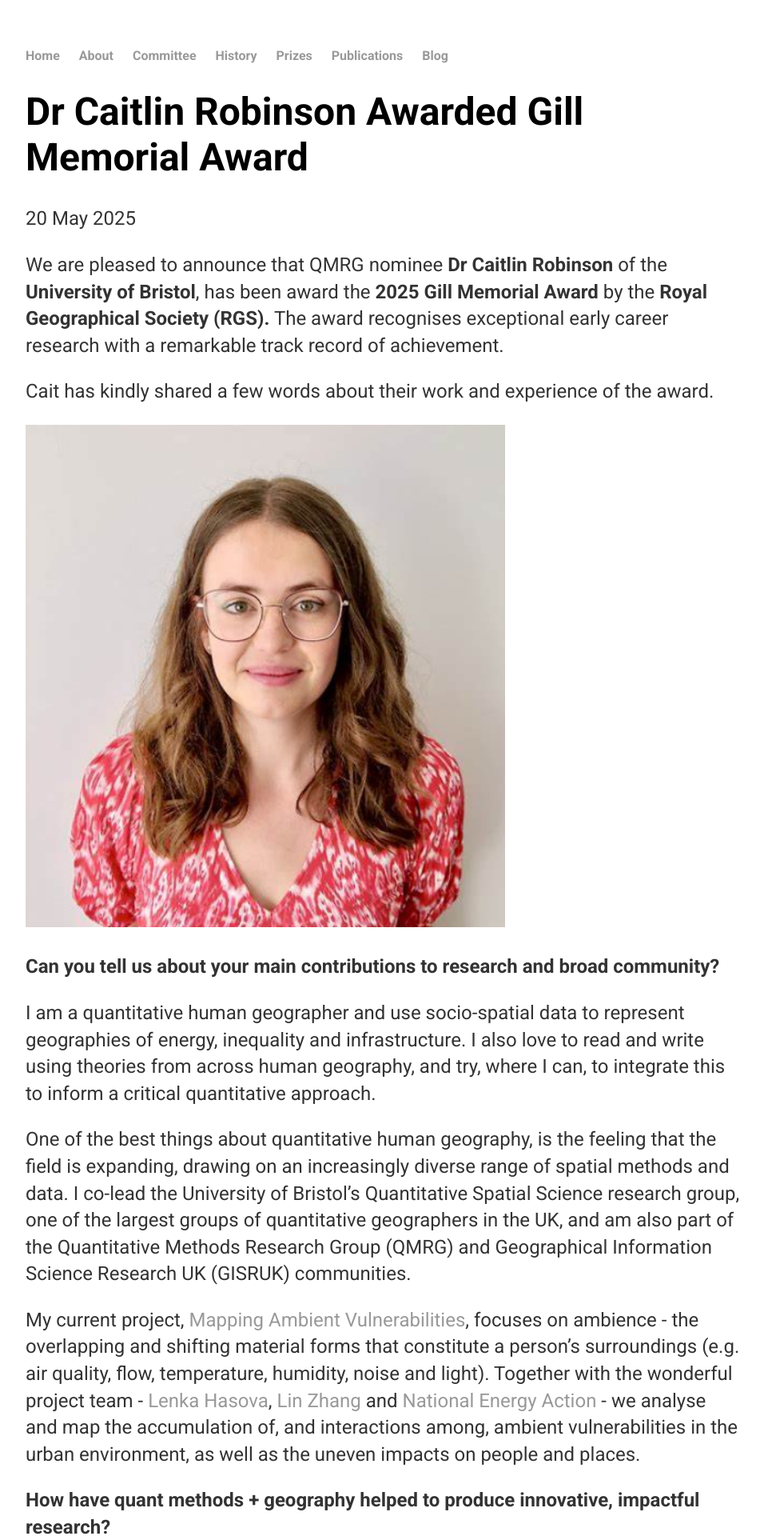
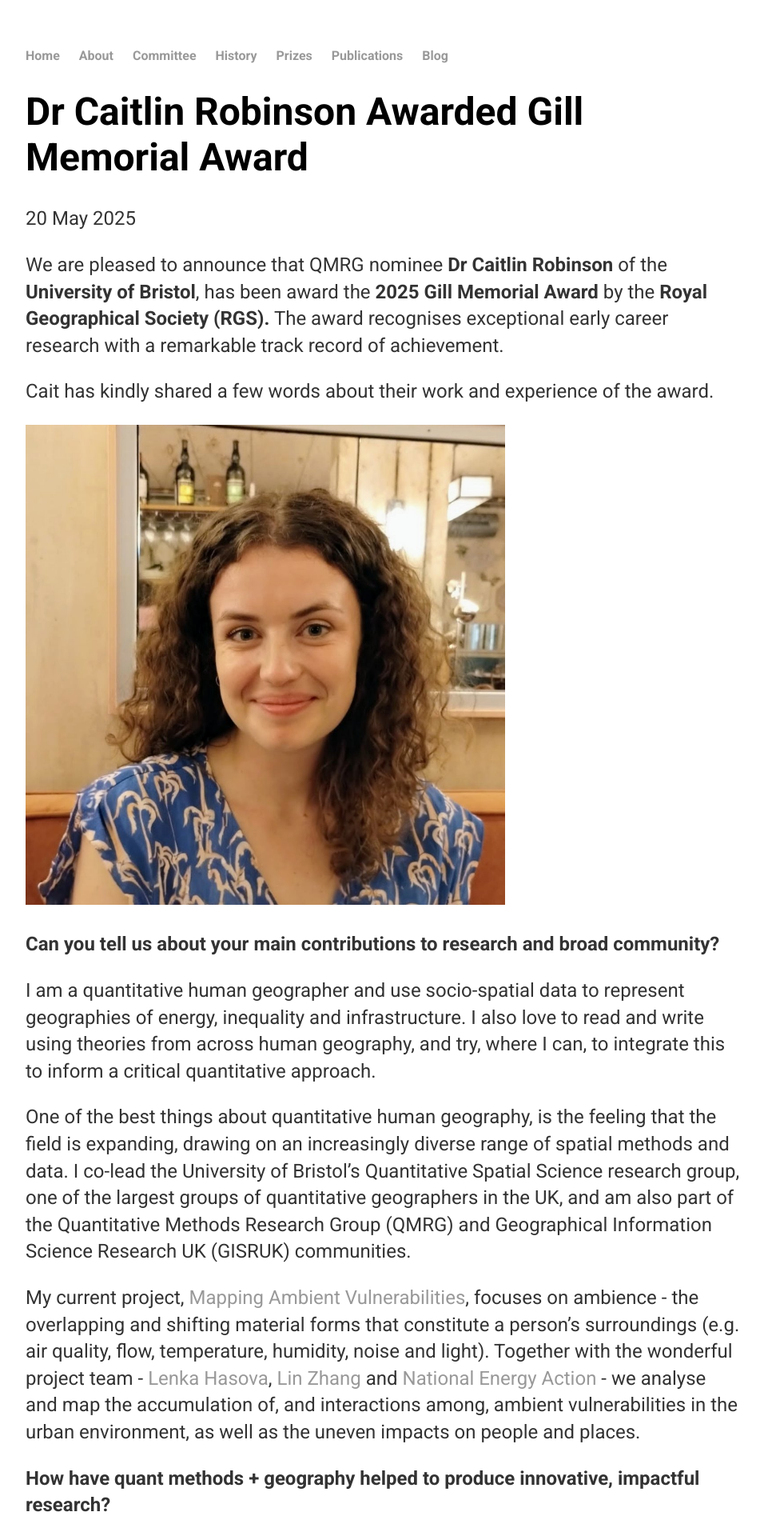
Before and after one commit to qmrg/qmrg.github.io, a Jekyll site: the page built from _posts/2025-05-12-cait_robinson_prize.md, in a window 1280 px wide. Shown: the top 1920 px of the page at 80% size, without its empty margins (160-1116 px from the left). Built offline with Jekyll 4.4.1, drawn with Linux system fonts in a browser that asks for light colours.

Commit message:
Update 2025-05-12-cait_robinson_prize.md

```diff
--- a/_posts/2025-05-12-cait_robinson_prize.md
+++ b/_posts/2025-05-12-cait_robinson_prize.md
@@ -8,7 +8,7 @@ We are pleased to announce that QMRG nominee **Dr Caitlin Robinson** of the **Un
 
 Cait has kindly shared a few words about their work and experience of the award.
 
-<img src="/images/cait_robinson.png" alt="..." width="600"/>
+<img src="/images/cait_robinson.jpeg" alt="..." width="600"/>
 
 __Can you tell us about your main contributions to research and broad community?__
 
```
